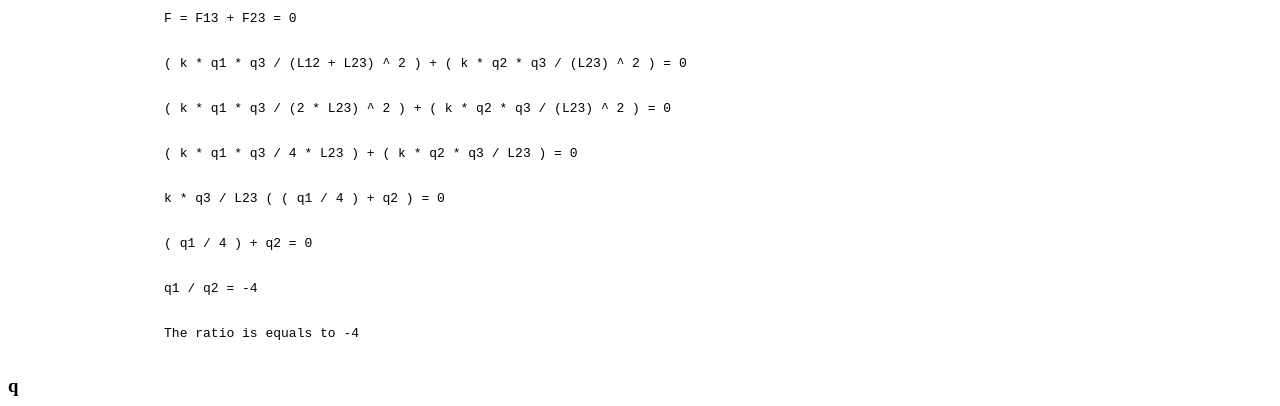
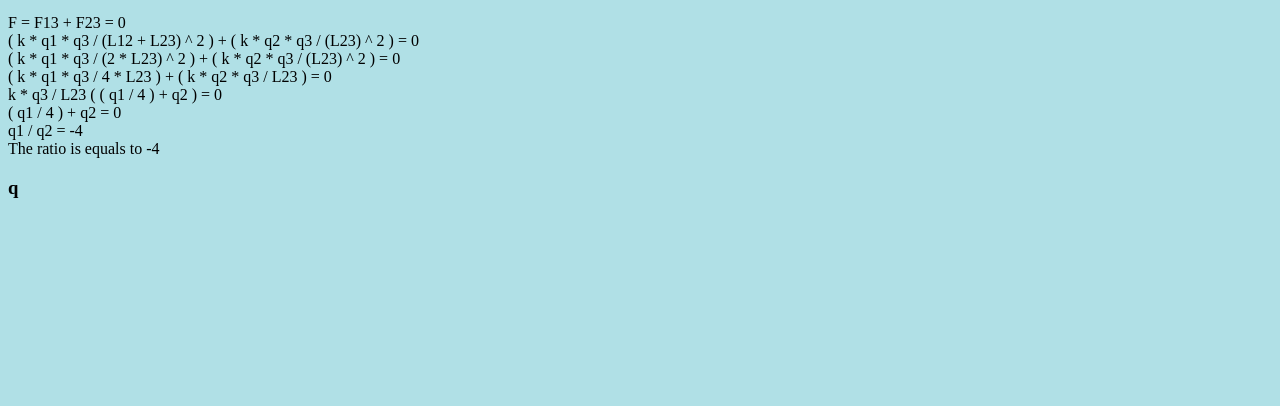
Before and after one commit to radiushere/physicsnums, a website: page index.html in a window 1280 px wide. Shown: the part 1913-2319 px from the top of the page. After the commit the page ends 2131 px from the top, so only its background shows below. Drawn offline with Linux system fonts and the light colour scheme.

Commit message:
Update index.html

```diff
--- a/index.html
+++ b/index.html
@@ -6,7 +6,7 @@
 
     </head>
 
-    <body>
+    <body style = "background-color:powderblue;">
 
         <h1>
             Physics Numericals
@@ -107,7 +107,7 @@ particles lie on an x axis. Particles
            </h3>
 
                 <a href='https://postimages.org/' target='_blank'><img src='https://i.postimg.cc/sXkzGknL/ch21q7.png' border='0' alt='ch21q7'/></a>
-                <pre>
+                <p>
                     F = F13 + F23 = 0
                     <br>
                     ( k * q1 * q3 / (L12 + L23) ^ 2 ) + ( k * q2 * q3 / (L23) ^ 2 ) = 0
@@ -123,7 +123,7 @@ particles lie on an x axis. Particles
                     q1 / q2 = -4
                     <br>
                     The ratio is equals to -4
-                </pre>
+                </p>
 
            <h3>
                q
```
